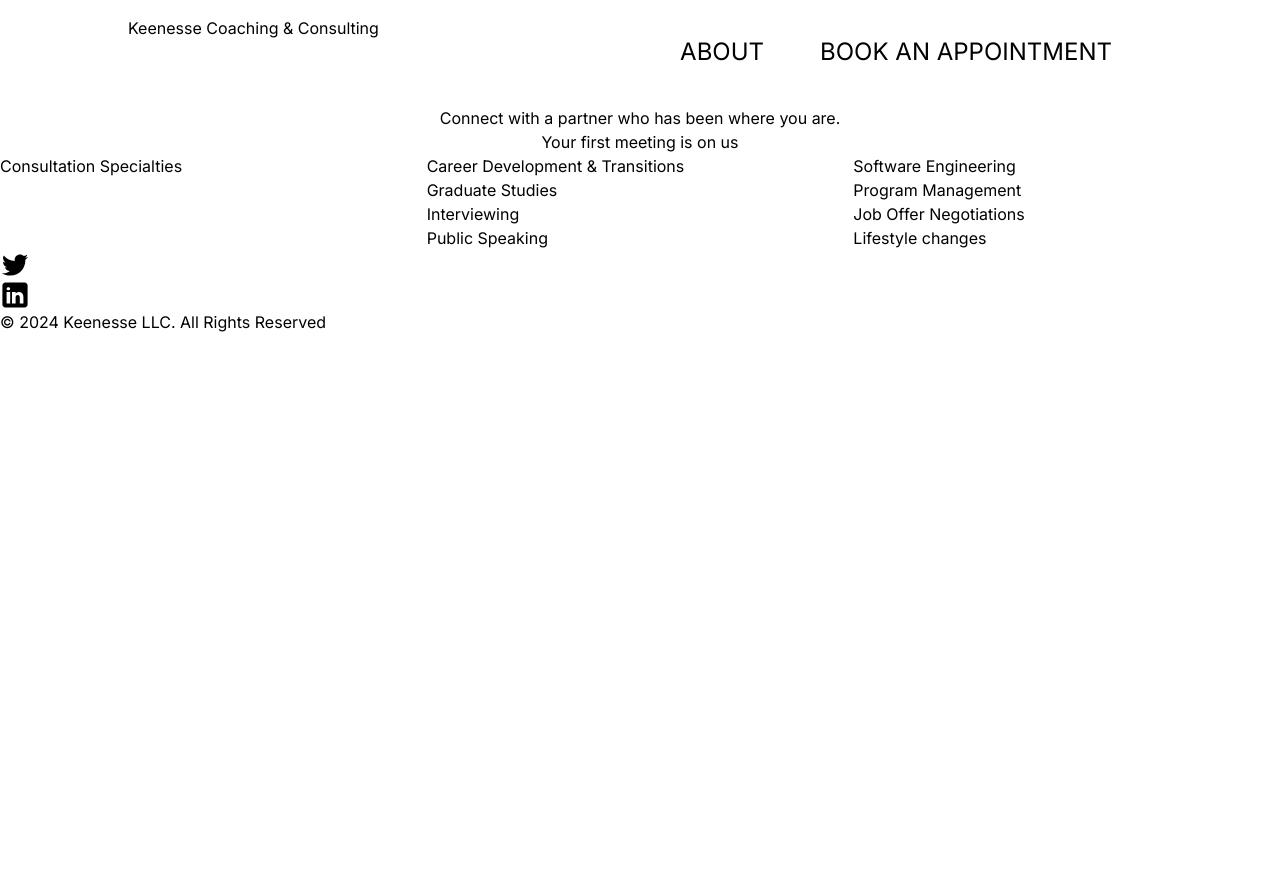
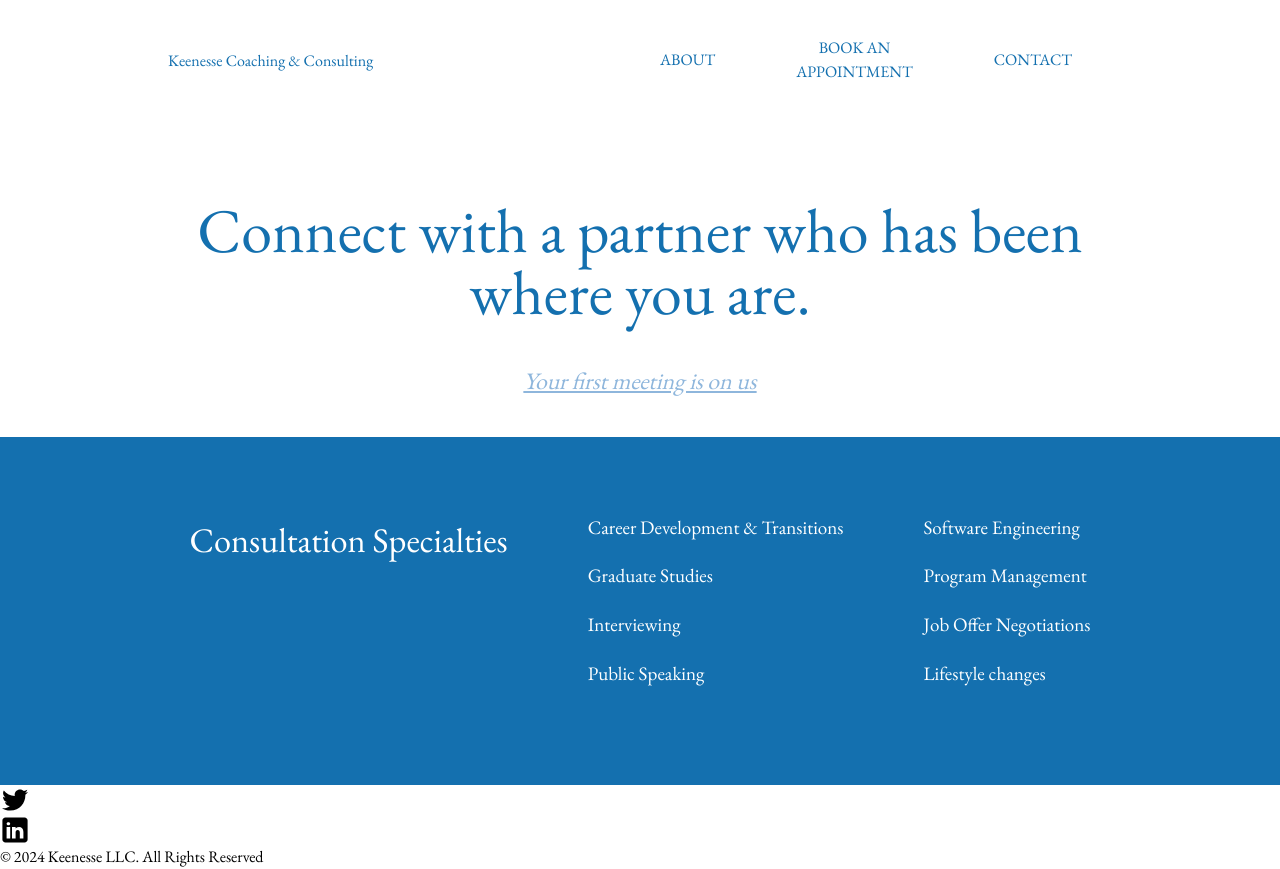
Before and after one commit to ybot1122/keenesse, a Next.js app: page / in a window 1280 px wide. Before the commit the page ends 800 px from the top, so only its background shows below. Built offline with nearby package versions, Linux system fonts and the light colour scheme.

Commit message:
More progress on homepage

```diff
--- a/app/globals.css
+++ b/app/globals.css
@@ -3,18 +3,25 @@
 @tailwind utilities;
 
 :root {
-  --foreground-rgb: 0, 0, 0;
-  --background-start-rgb: 214, 219, 220;
-  --background-end-rgb: 255, 255, 255;
+  --large-text-size-value: 1.5;
+  --heading-1-size-value: 4;
+  --heading-3-size-value: 2.2;
+  --normal-text-size-value: 1.2;
 }
 
-@media (prefers-color-scheme: dark) {
-  :root {
-    --foreground-rgb: 255, 255, 255;
-    --background-start-rgb: 0, 0, 0;
-    --background-end-rgb: 0, 0, 0;
-  }
+#headline {
+  font-size: calc((var(--heading-1-size-value) - 1) * 1.2vw + 1rem);
+  line-height: calc((var(--heading-1-size-value) - 1) * 1.2vw + 1rem);
 }
 
-body {
+#subheadline {
+  font-size: calc((var(--large-text-size-value) - 1) * 1.2vw + 1rem)
 }
+
+#sectionheadline {
+  font-size: calc((var(--heading-3-size-value) - 1) * 1.2vw + 1rem);
+}
+
+.sectiontext {
+  font-size: calc((var(--normal-text-size-value) - 1) * 1.2vw + 1rem);
+}
--- a/app/layout.tsx
+++ b/app/layout.tsx
@@ -1,10 +1,10 @@
 import type { Metadata } from "next";
-import { Inter } from "next/font/google";
+import { EB_Garamond } from "next/font/google";
 import "./globals.css";
 import Header from "@/components/Header";
 import Footer from "@/components/Footer";
 
-const inter = Inter({ subsets: ["latin"] });
+const font = EB_Garamond({ subsets: ["latin"] });
 
 export const metadata: Metadata = {
   title: "Keenesse Coaching & Consulting",
@@ -17,7 +17,7 @@ export default function RootLayout({
 }>) {
   return (
     <html lang="en">
-      <body className={inter.className}>
+      <body className={font.className}>
         {" "}
         <Header />
         {children}
--- a/app/page.tsx
+++ b/app/page.tsx
@@ -1,29 +1,37 @@
+import Link from "next/link";
+
 export default function Home() {
   return (
     <main className="">
-      <div className="text-center">
-        <h1>Connect with a partner who has been where you are.</h1>
-        <div>Your first meeting is on us</div>
+      <div className="text-center text-blue pt-[6vmax] pb-[3vw] px-5 w-[75%] mx-auto">
+        <h1 id="headline" className="tracking-normal">
+          Connect with a partner who has been where you are.
+        </h1>
+        <div id="subheadline" className="mt-10 text-lightBlue italic underline">
+          <Link href="/appointments">Your first meeting is on us</Link>
+        </div>
       </div>
 
-      <div className="grid grid-cols-3">
-        <div>Consultation Specialties</div>
-
-        <div>
-          <p>Career Development & Transitions</p>
-          <p>Graduate Studies</p>
-          <p>Interviewing</p>
-          <p>Public Speaking</p>
+      <div className="md:flex bg-blue text-white pt-[6vmax] pb-[6vmax] px-10 justify-center">
+        <div id="sectionheadline" className="pr-20 pb-10">
+          Consultation Specialties
         </div>
 
-        <div>
-          <p>Software Engineering</p>
+        <div className="sectiontext mr-20">
+          <p className="pb-5">Career Development & Transitions</p>
+          <p className="pb-5">Graduate Studies</p>
+          <p className="pb-5">Interviewing</p>
+          <p className="pb-5">Public Speaking</p>
+        </div>
 
-          <p>Program Management</p>
+        <div className="sectiontext">
+          <p className="pb-5">Software Engineering</p>
 
-          <p>Job Offer Negotiations</p>
+          <p className="pb-5">Program Management</p>
 
-          <p>Lifestyle changes</p>
+          <p className="pb-5">Job Offer Negotiations</p>
+
+          <p className="pb-5">Lifestyle changes</p>
         </div>
       </div>
     </main>
--- a/components/Header.tsx
+++ b/components/Header.tsx
@@ -24,12 +24,13 @@ const Header = () => {
   const navItems = [
     { text: "About", href: "/about" },
     { text: "Book An Appointment", href: "/appointments" },
+    { text: "Contact", href: "/contact" },
   ];
 
   return (
     <nav className={``}>
-      <div className="grid grid-cols-2 py-4 mx-auto max-w-screen-lg h-full">
-        <div>
+      <div className="grid grid-cols-2 py-4 px-10 mx-auto max-w-screen-lg h-full text-blue ">
+        <div className="self-center text-2xl">
           <Link href="/">Keenesse Coaching & Consulting</Link>
         </div>
 
@@ -49,7 +50,7 @@ const Header = () => {
 
         <div className="flex col-start-2 justify-end">
           <ul
-            className={`${!navOpen ? "hidden" : ""} absolute md:mr-5 md:static max-md:animate-slideIn md:flex w-1/2 md:w-auto z-40 bg-tan items-center justify-between md:space-x-4 text-2xl`}
+            className={`${!navOpen ? "hidden" : ""} absolute md:mr-5 md:static max-md:animate-slideIn md:flex w-1/2 md:w-auto z-40 bg-tan items-center justify-between md:space-x-4`}
           >
             {navItems.map(({ text, href }) => (
               <NavItem text={text} href={href} key={text} />
--- a/tailwind.config.ts
+++ b/tailwind.config.ts
@@ -7,6 +7,12 @@ const config: Config = {
     "./app/**/*.{js,ts,jsx,tsx,mdx}",
   ],
   theme: {
+    fontSize: {},
+    colors: {
+      blue: "rgb(20, 112, 175)",
+      lightBlue: "rgb(142, 182, 220)",
+      white: "#FFFFFF",
+    },
     animation: {
       slideIn: "300ms 1 alternate slidein",
     },
```
